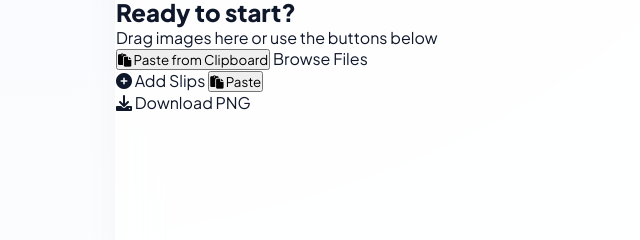
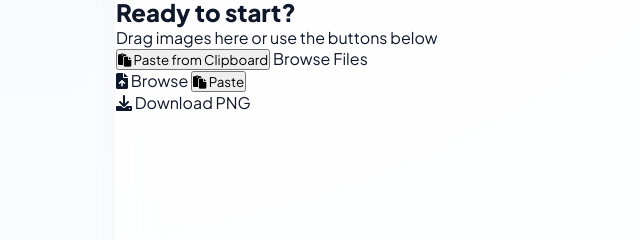
Before and after one commit to ibnmoosa121/Bit-transfer, a plain HTML site: page slips.html in a window 1280 px wide. Shown: the part 306-546 px from the top of the page, 0-640 px from the left. Drawn offline with Linux system fonts and the light colour scheme.

Commit message:
UI: changed Add Slips back to Browse

```diff
--- a/slips.html
+++ b/slips.html
@@ -85,7 +85,7 @@
                     <div id="result-container" class="result-display hidden">
                         <div class="result-display-header">
                             <div class="header-controls">
-                                <label for="file-input" class="control-btn"><i class="fas fa-plus-circle"></i> <span>Add Slips</span></label>
+                                <label for="file-input" class="control-btn"><i class="fas fa-file-upload"></i> <span>Browse</span></label>
                                 <button id="session-paste-btn" class="control-btn"><i class="fas fa-paste"></i> <span>Paste</span></button>
                             </div>
                             <div class="header-actions">
```
